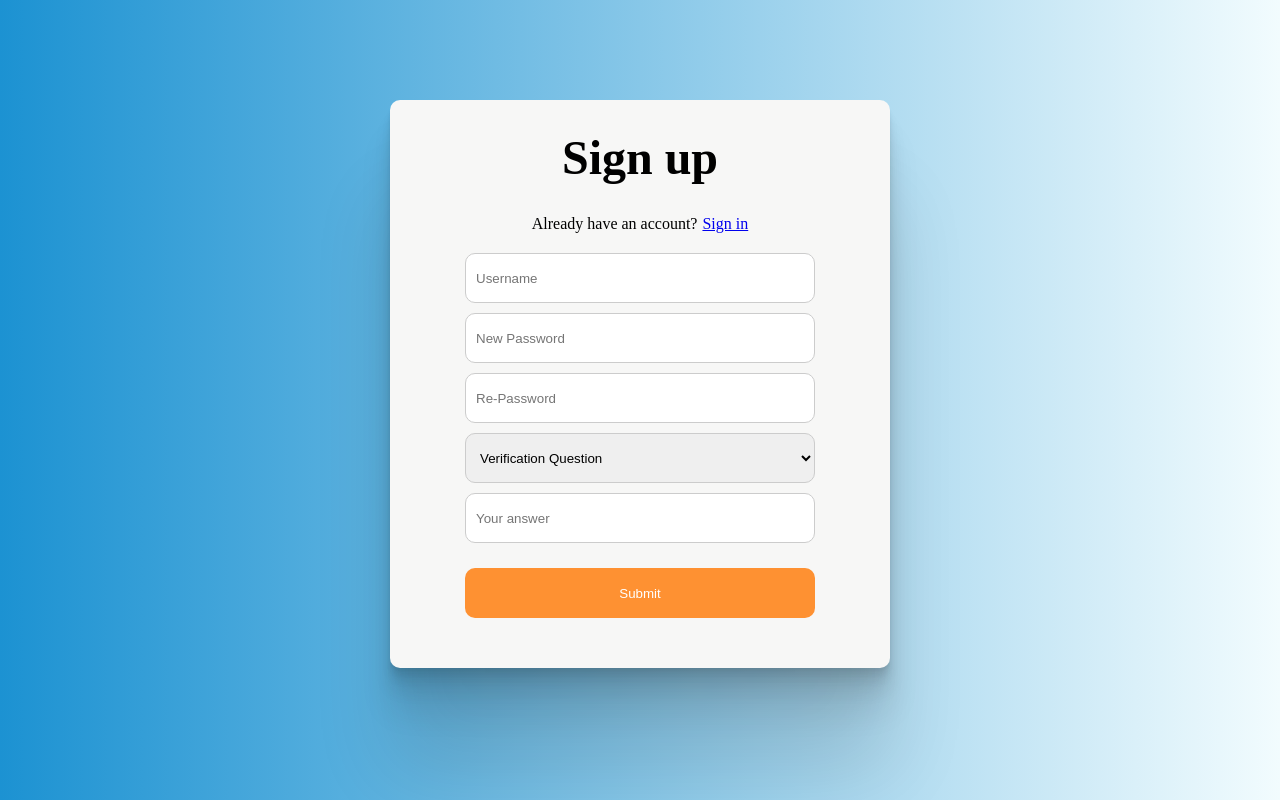
After one commit to pum-k/sound-source, a PHP site: page /signup.html in a window 1280 px wide. The commit adds this page. Run offline with PHP 8.4, Linux system fonts and the light colour scheme.

Commit message:
login page

```diff
--- a/client/index.css
+++ b/client/index.css
@@ -342,3 +342,8 @@ audio::-webkit-media-controls-panel {
   -webkit-animation-direction: alternate;
   animation-direction: alternate;
 }
+
+.btn > a {
+  text-decoration: none;
+  color: #fff;
+}
--- /dev/null
+++ b/client/login.css
@@ -0,0 +1,89 @@
+* h1,
+h2,
+h3,
+h4,
+h5,
+h6,
+p {
+  margin: 0;
+}
+
+body {
+  background: linear-gradient(
+    to right,
+    #1c92d2,
+    #f2fcfe
+  ); /* W3C, IE 10+/ Edge, Firefox 16+, Chrome 26+, Opera 12+, Safari 7+ */
+}
+
+.ctn-login {
+  background-color: #f7f7f6;
+  height: auto;
+  width: 500px;
+  text-align: center;
+  border-radius: 10px;
+  margin: 0 auto;
+  padding: 30px;
+  box-sizing: border-box;
+  margin-top: 100px;
+  box-shadow: 0 2.8px 2.2px rgba(0, 0, 0, 0.034),
+    0 6.7px 5.3px rgba(0, 0, 0, 0.048), 0 12.5px 10px rgba(0, 0, 0, 0.06),
+    0 22.3px 17.9px rgba(0, 0, 0, 0.072), 0 41.8px 33.4px rgba(0, 0, 0, 0.086),
+    0 100px 80px rgba(0, 0, 0, 0.12);
+}
+
+.title {
+  margin-bottom: 30px;
+  font-size: 48px;
+}
+
+.ctn-new-account {
+  display: flex;
+  justify-content: center;
+  margin: 15px;
+}
+
+.form-login {
+  display: flex;
+  flex-direction: column;
+  align-items: center;
+}
+
+.form-login > input {
+  box-sizing: border-box;
+  width: 350px;
+  border: 0.5px solid #ccc;
+  border-radius: 10px;
+  height: 50px;
+  margin: 5px 0;
+  padding: 10px;
+  transition: 0.3s;
+}
+
+.form-login > input:focus {
+    border: 0.8px solid #fe9132;
+    outline: none;
+}
+.submit {
+  background-color: #fe9132;
+  color: #fff;
+  border: none !important;
+  margin: 20px !important;
+  cursor: pointer;
+}
+
+.question {
+    box-sizing: border-box;
+    width: 350px;
+    height: 50px;
+    border: 0.5px solid #ccc;
+    border-radius: 10px;
+    margin: 5px 0;
+    padding: 10px;
+    transition: 0.3s;
+}
+
+.question:focus {
+    border: 0.8px solid #fe9132;
+    outline: none;
+}
--- /dev/null
+++ b/client/signup.html
@@ -0,0 +1,30 @@
+<!DOCTYPE html>
+<html lang="en">
+<head>
+    <meta charset="UTF-8">
+    <meta http-equiv="X-UA-Compatible" content="IE=edge">
+    <meta name="viewport" content="width=device-width, initial-scale=1.0">
+    <title>Sign up</title>
+    <link rel="stylesheet" href="./login.css">
+</head>
+<body>
+    <div class="ctn-login">
+        <h1 class="title">Sign up</h1>
+        <div class="ctn-new-account"><p style="margin-right: 5px;">Already have an account?</p><a href="./login.html">Sign in</a></div>
+        <form class="form-login" action="">
+            <input autocomplete="off" type="text" placeholder="Username" name="username"/>
+            <input type="newPassword" placeholder="New Password" name="newPassword"/>
+            <input type="password" placeholder="Re-Password" name="rePassword"/>
+            <select class="question" name="question" id="question">
+                <option value="">Verification Question</option>
+                <option value="fatherName">Your father's name?</option>
+                <option value="motherName">Your mother's name?</option>'
+                <option value="motherName">Your favorite pet?</option>
+                <option value="motherName">Your favorite book?</option>
+            </select>
+            <input type="text" placeholder="Your answer" name="answer"/>
+            <input class="submit" type="submit" />
+        </form>
+    </div>
+</body>
+</html>
```
Also changed, not shown: client/forgot-pass.html (added, +30 -0 lines), client/index.html (renamed from client/index.php, +2 -5 lines), client/login.html (+11 -1 lines), client/static/img/baiviet.txt (added, +85 -0 lines), client/static/img/tacgia.txt (added, +9 -0 lines), client/static/img/theloai.txt (added, +10 -0 lines), 2 other files.
